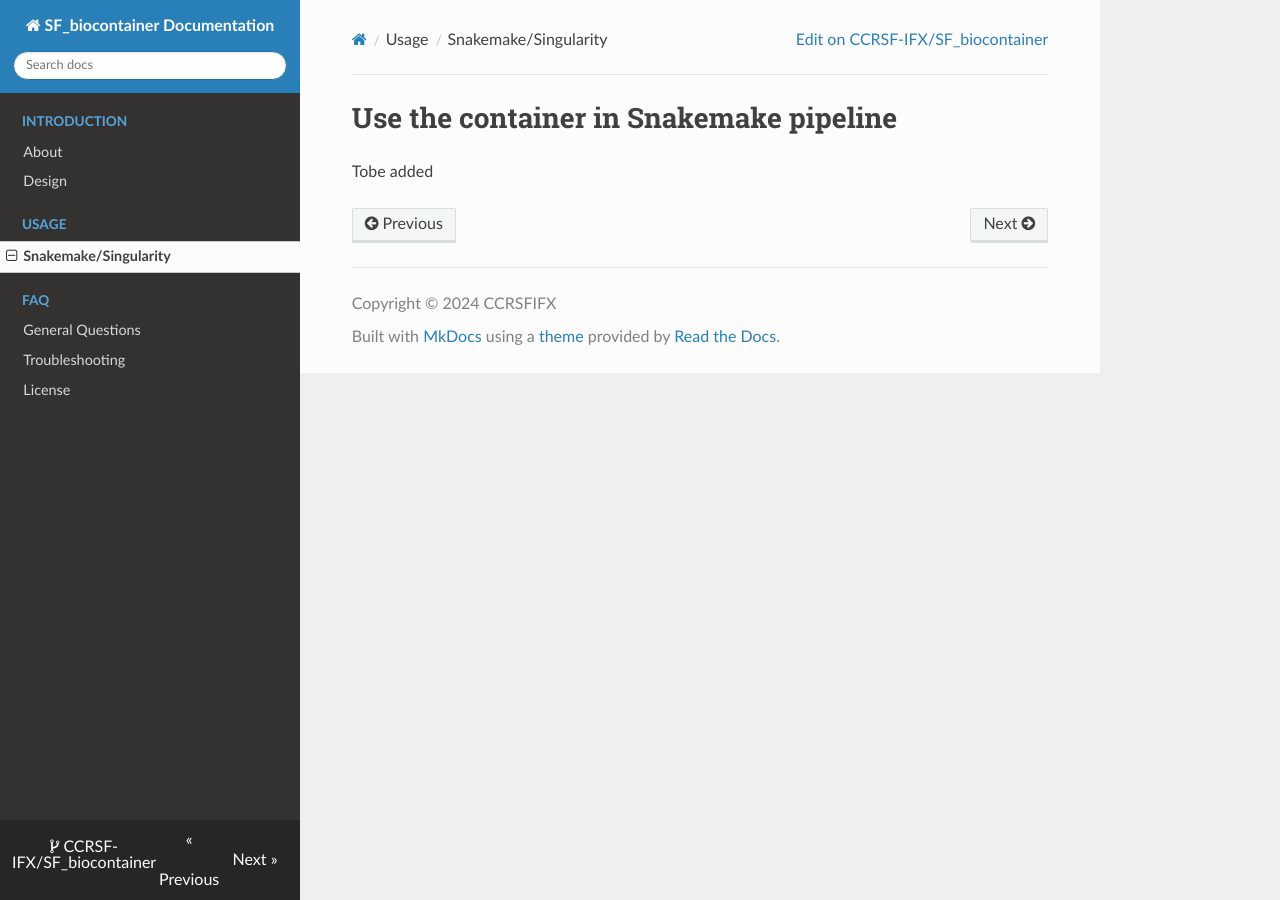
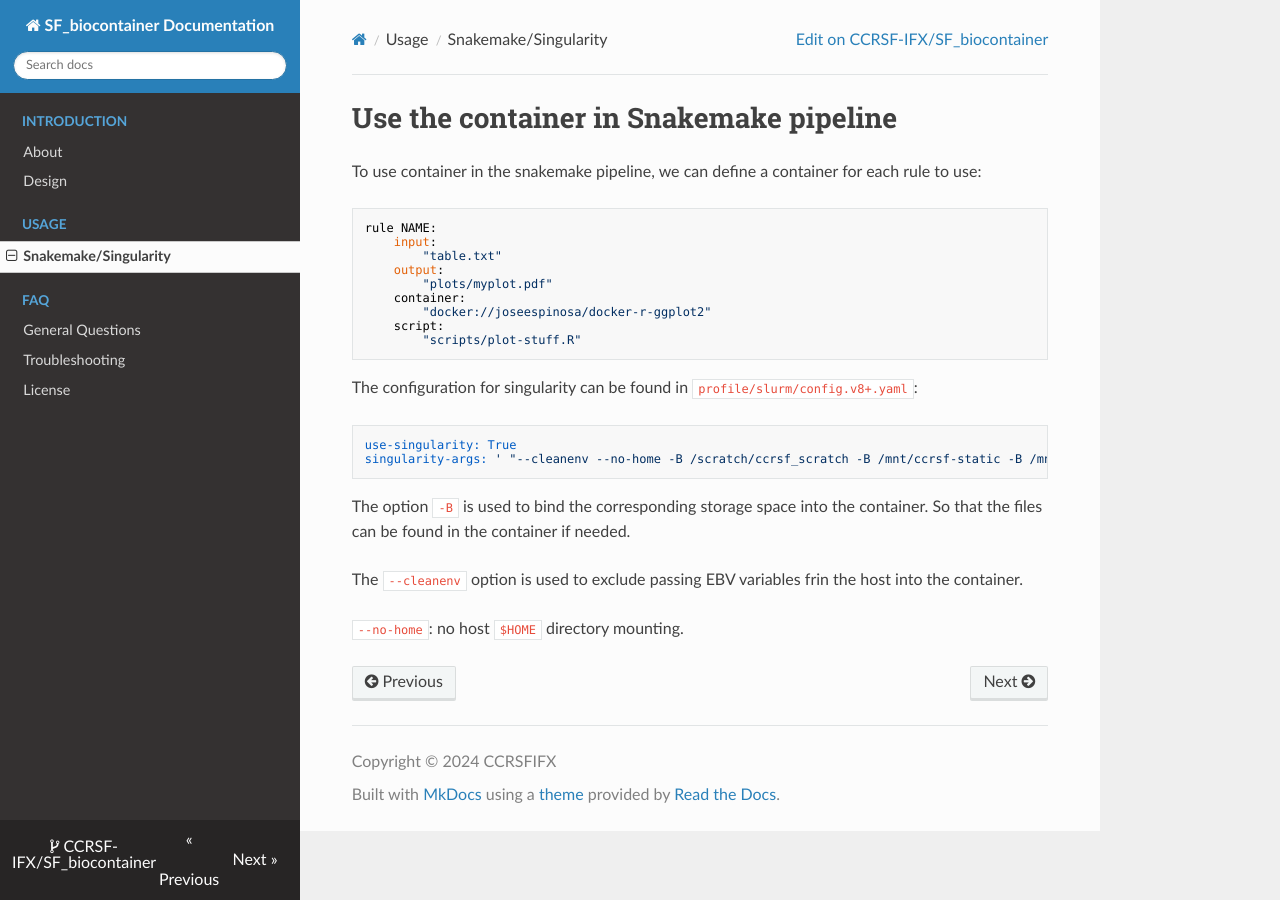
Before and after one commit to CCRSF-IFX/SF_biocontainer, an MkDocs documentation site: the page built from docs/pipeline_containerization.md, in a window 1280 px wide. Built offline with MkDocs 1.6.1, drawn with Linux system fonts in a browser that asks for light colours; nearby versions of some CDN libraries.

````diff
--- a/docs/pipeline_containerization.md
+++ b/docs/pipeline_containerization.md
@@ -1,3 +1,29 @@
 # Use the container in Snakemake pipeline
 
-Tobe added
+To use container in the snakemake pipeline, we can define a container for each rule to use:
+
+```
+rule NAME:
+    input:
+        "table.txt"
+    output:
+        "plots/myplot.pdf"
+    container:
+        "docker://joseespinosa/docker-r-ggplot2"
+    script:
+        "scripts/plot-stuff.R"
+```
+
+
+The configuration for singularity can be found in `profile/slurm/config.v8+.yaml`:
+
+```
+use-singularity: True
+singularity-args: ' "--cleanenv --no-home -B /scratch/ccrsf_scratch -B /mnt/ccrsf-static -B /mnt/ccrsf-ifx -B /mnt/ccrsf-raw -B /mnt/ccrsf-active" '
+```
+
+The option `-B` is used to bind the corresponding storage space into the container. So that the files can be found in the container if needed.
+
+The `--cleanenv` option is used to exclude passing EBV variables frin the host into the container.
+
+`--no-home`: no host `$HOME` directory mounting.
````
Also changed, not shown: docs/index.md (+19 -0 lines).
